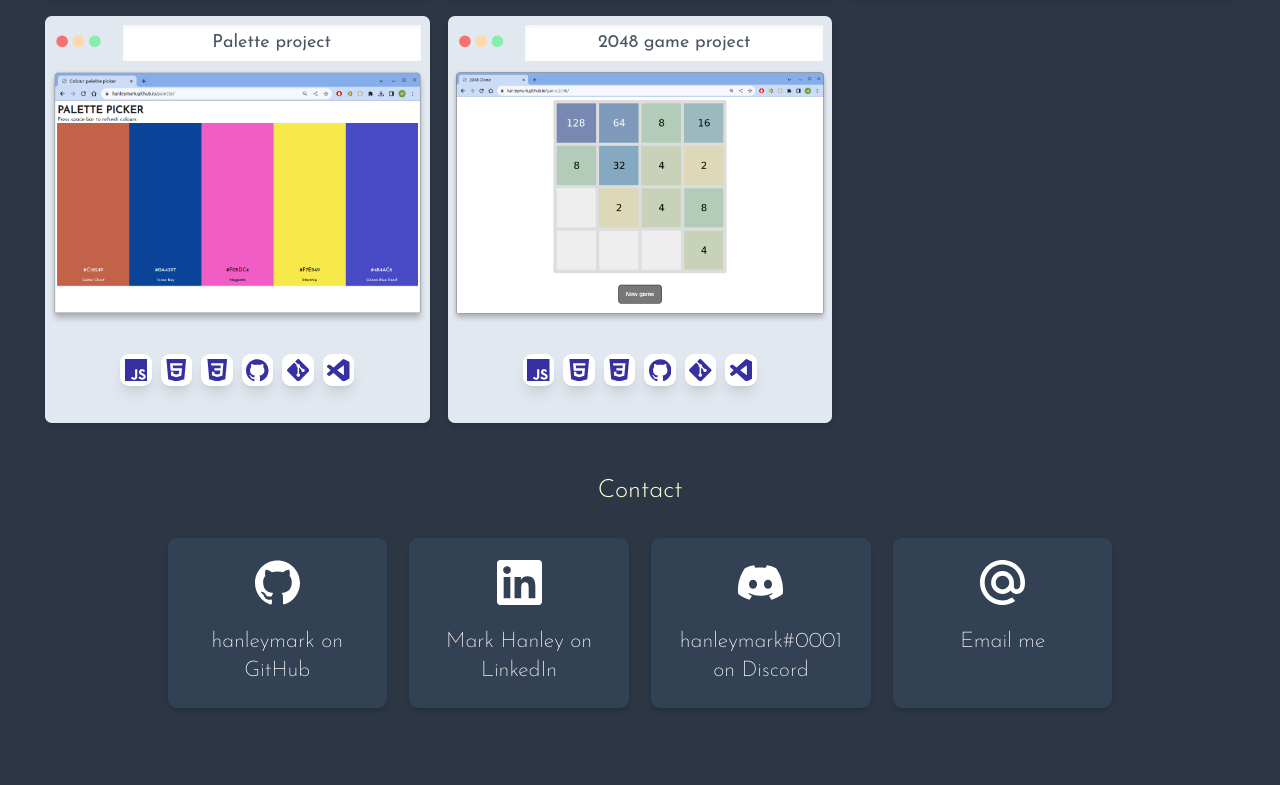
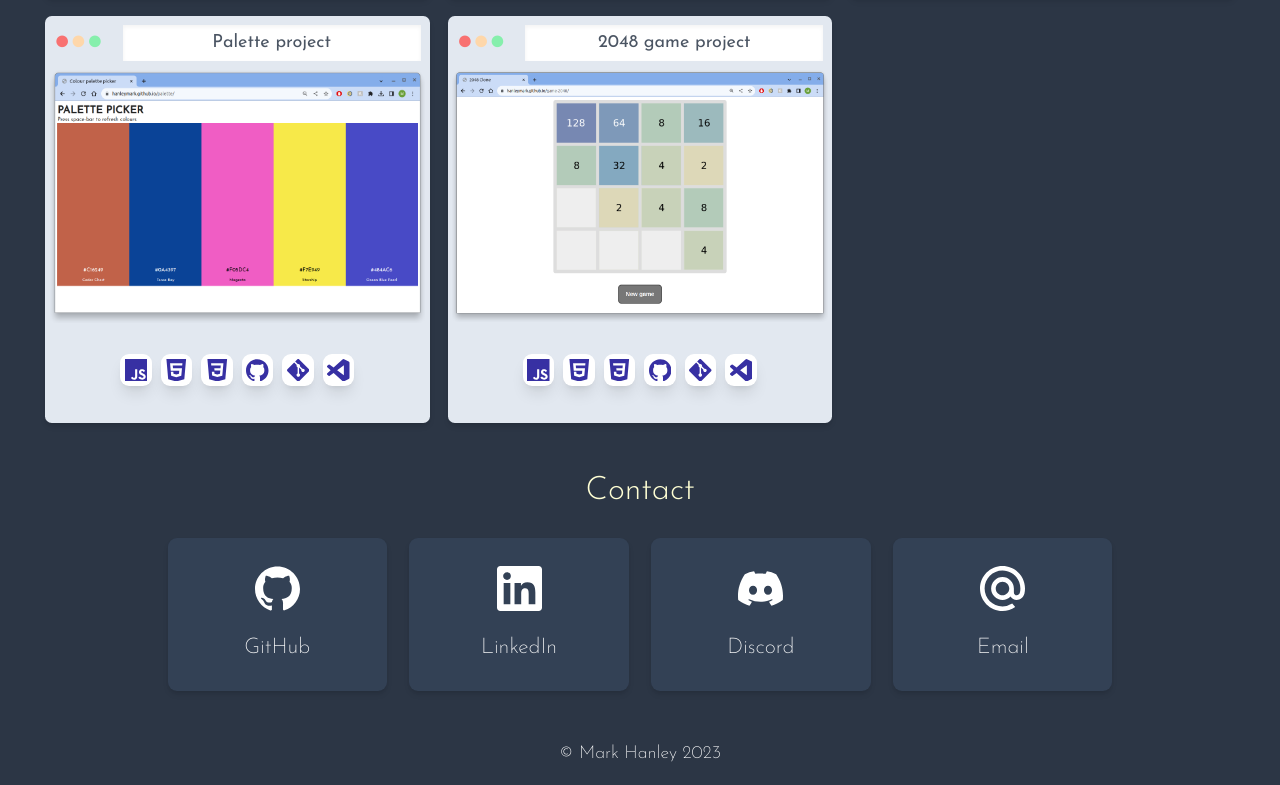
Before and after one commit to hanleymark/portfolio-web, a Next.js app: page / in a window 1280 px wide. Shown: the part 1090-1875 px from the top of the page. Before the commit the page ends 1811 px from the top, so only its background shows below. Built offline with nearby package versions, Linux system fonts and the light colour scheme.

Commit message:
Fix height of contact containers to avoid screen content moving on hover

```diff
--- a/app/css/fonts.css
+++ b/app/css/fonts.css
@@ -3,8 +3,8 @@
   --font-family-base: 'Josefin Sans', sans-serif;
   --font-size-base: 18px;
   --font-size-heading-large: 3rem;
-  --font-size-heading-medium: 1.8rem;
-  --font-size-heading-small: 1.4rem;
+  --font-size-heading-medium: 2rem;
+  --font-size-heading-small: 1.8rem;
   --font-size-nav-button: 1.2rem;
   --font-weight-content: 200;
   --font-weight-heading-small: 200;
--- a/app/page.tsx
+++ b/app/page.tsx
@@ -18,6 +18,7 @@ export default function Home() {
           <About heading='About' />
           <ProjectGallery heading='Projects' projects={projects} />
           <Contact heading='Contact' />
+          <div className='h-10 text-center'>{'\u00A9 Mark Hanley 2023'}</div>
         </main>
       </div>
     </div>
--- a/components/Contact.tsx
+++ b/components/Contact.tsx
@@ -10,11 +10,11 @@ const Contact = ({ heading }: ContactProps) => {
   return (
     <section id={'contact'}>
       {heading && <h3>{heading}</h3>}
-      <div className='m-auto flex w-11/12 flex-wrap justify-center gap-5 p-3'>
+      <div className='m-auto flex w-11/12 flex-wrap justify-center gap-5 p-3 items-center'>
         {contactData.map((contact) => (
           <div
             key={contact.text}
-            className='stack-lg w-full rounded-lg bg-slate-700 shadow-md p-5 md:w-[40%] lg:w-[28%] xl:w-[20%]'
+            className='flex w-full min-h-[8.5rem] rounded-lg bg-slate-700 shadow-md p-5 md:w-[40%] lg:w-[28%] xl:w-[20%]'
           >
             <ContactButton
               href={contact.href}
--- a/components/ContactButton.tsx
+++ b/components/ContactButton.tsx
@@ -3,7 +3,7 @@ import { ContactData } from '@/types/contacts';
 
 const ContactButton = ({ href, target, rel, text, Icon }: ContactData) => {
   return (
-    <Link href={href} target={target} rel={rel} className='group/link'>
+    <Link href={href} target={target} rel={rel} className='m-auto group/link'>
       <Icon className='m-auto text-[2.5rem] transition-all group-hover/link:text-[2.8rem] h-auto' />
       <p className='text-center text-[1.2rem] transition-all group-hover/link:text-[1.3rem] mt-5'>
         {text}
--- a/data/contactData.ts
+++ b/data/contactData.ts
@@ -6,25 +6,25 @@ export const contactData = [
     target: '_blank',
     rel: 'noopener noreferrer',
     Icon: SiGithub,
-    text: 'hanleymark on GitHub',
+    text: 'GitHub',
   },
   {
     href: 'https://www.linkedin.com/in/hanley-mark/',
     target: '_blank',
     rel: 'noopener noreferrer',
     Icon: SiLinkedin,
-    text: 'Mark Hanley on LinkedIn',
+    text: 'LinkedIn',
   },
   {
     href: 'https://discordapp.com/users/932068119327936624',
     target: '_blank',
     rel: 'noopener noreferrer',
     Icon: SiDiscord,
-    text: 'hanleymark#0001 on Discord',
+    text: 'Discord',
   },
   {
     href: 'mailto:webdev@markhanley.co.uk',
-    text: 'Email me',
+    text: 'Email',
     Icon: SiMaildotru,
   },
 ];
```
